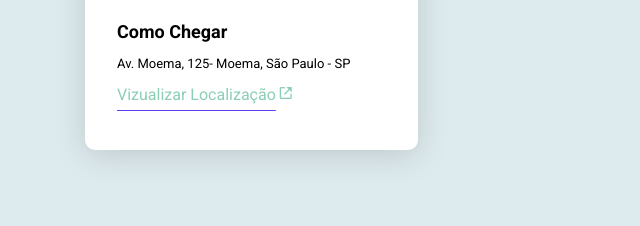
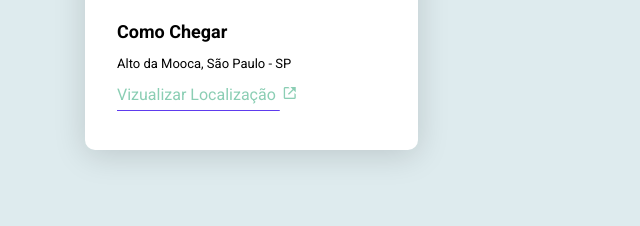
Before and after one commit to GeovanniFSantos/Casa_De_Parto_Luar, a plain HTML site: page index.html in a window 1280 px wide. Shown: the part 2015-2241 px from the top of the page, 0-640 px from the left. Drawn offline with nearby package versions, Linux system fonts and the light colour scheme.

Commit message:
alteracao-no-endereco

```diff
--- a/index.html
+++ b/index.html
@@ -144,9 +144,11 @@
                 <div class="info">
                     <h4>Como Chegar</h4>
                     <p>
-                        Av. Moema, 125- Moema,  São Paulo - SP
+                        Alto da Mooca,  São Paulo - SP
                     </p>
-                    <a href="#">Vizualizar Localização<i class='bx bx-link-external'></i></a>
+                    <a href="https://www.google.com/maps/place/Alto+da+Mooca,+São+Paulo+-+SP/@-23.5640186,-46.5873123,15z/data=!4m6!3m5!1s0x94ce5eac019cae63:0x4a7830f68ada5fa1!8m2!3d-23.5640186!4d-46.5873123!16s%2Fg%2F1224th9s?entry=ttu">
+                        Vizualizar Localização
+                        <i class='bx bx-link-external'></i></a>
                 </div>
             </div>
 
```
